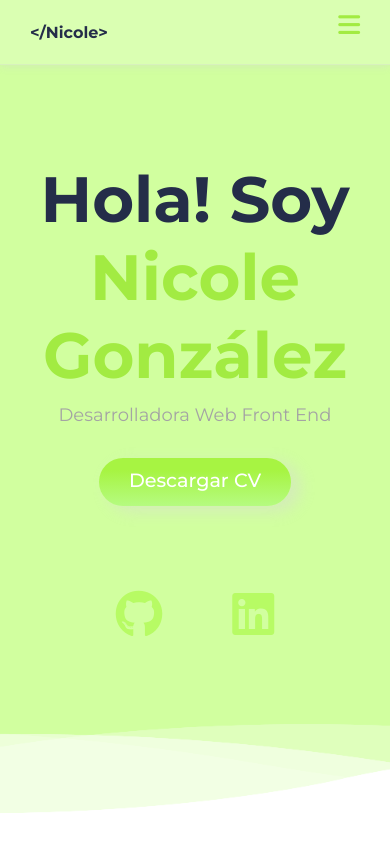
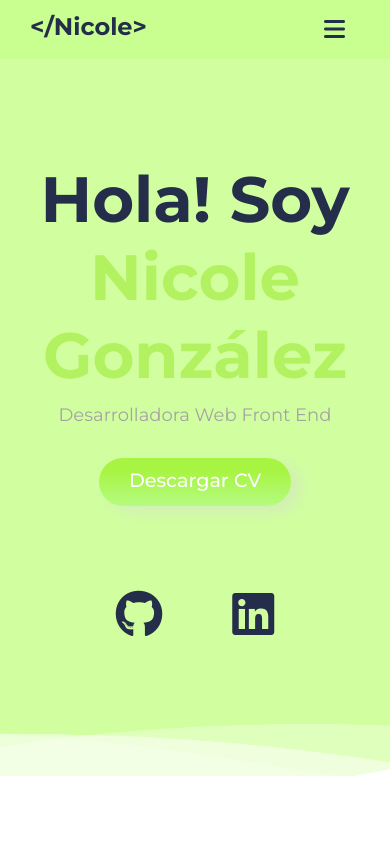
Before and after one commit to YesicaGonzalezN/portafolio, a React (Create React App) app: page / in a window 390 px wide. Shown: the top 844 px of the page. Built offline with nearby package versions, Linux system fonts and the light colour scheme.

Commit message:
git add .

```diff
--- a/public/index.html
+++ b/public/index.html
@@ -17,8 +17,10 @@
       padding: 0;
       box-sizing: border-box;
     }
+    html {
+      scroll-behavior: smooth;
+    }
     body {
-      margin: 0;
       font-family: 'Montserrat', sans-serif;
     }
   </style>
@@ -28,7 +30,14 @@
 <body>
   <noscript>You need to enable JavaScript to run this app.</noscript>
   <div id="root"></div>
-
+  <script src="https://code.jquery.com/jquery-3.6.0.min.js"></script>
+  <script>
+    $(document).ready(function(){
+    $(".mobile-nav i").click(function(){
+        $(".site-nav-menu").toggleClass("mobile-menu");
+    })
+})
+  </script>
 </body>
 
 </html>
--- a/src/App.css
+++ b/src/App.css
@@ -1,7 +1,7 @@
 :root
 {
-  --green: #b7fb64;
-    --green-dark : #a2eb42;
+  --green: #c6ff80;
+    --green-dark : #b2f15f;
     --black : #242D49;
     --gray : #a4a4a4;
     --blueCard : #DDF8FE;
--- a/src/Components/About/About.css
+++ b/src/Components/About/About.css
@@ -4,7 +4,7 @@
 
 .title {
     text-align: center;
-    padding-top: 50px;
+    margin-top: 3rem;
 }
 
 
@@ -79,6 +79,7 @@
     color: var(--black);
     line-height: 1.6rem;
     font-size: 1.1rem;
+
 }
 
 @media screen and (max-width: 1240px){
@@ -101,19 +102,25 @@
     .about-card small,
     .about-card i {
         font-size: 16px;
-
     }
     .about-bg-card {
         width: 200px;
     }
+    .title h3 {
+        margin-bottom: 1rem;
+    }
 }
 
 @media screen and (max-width: 540px){
-    .about-container {
+    .about-content {
         margin: 0;
     }
     .about-cards {
         grid-template-columns: 1fr;
         gap: 4rem;
     }
+    .about-text {
+        margin: 2rem 0;
+        padding: 0;
+    }
 }
--- a/src/Components/About/About.jsx
+++ b/src/Components/About/About.jsx
@@ -5,8 +5,7 @@ const About = () => {
   return (
     <div id="about">
         <div className="title">
-        <h3>¡Conoceme!</h3>
-        <h2>Sobre Mi</h2>
+            <h2>Sobre Mi</h2>
         </div>
 
         <div className="container about-container">
--- a/src/Components/Main/Main.css
+++ b/src/Components/Main/Main.css
@@ -1,7 +1,10 @@
 #main {
     display: flex;
-    height: 100vh;
+    width: 100%;
+    height: 92vh;
     background: #d1ff9f;
+    margin-left: auto;
+    margin-right: auto;
 
 }
 
@@ -68,7 +71,8 @@
 
 .main-icons>a>i {
     margin: 0 35px;
-    color: var(--green);
+    color: var(--black);
+    transition: .4s;
 }
 
 .main-icons>a>i:hover {
--- a/src/Components/Nav/Nav.css
+++ b/src/Components/Nav/Nav.css
@@ -1,131 +1,108 @@
-.nav-container {
+.header-area {
+    background: #c9ff90;
     width: 100%;
-    height: 8vh;
-    display: flex;
-    justify-content: space-between;
+    padding: 0 30px;
+    z-index: 9;
     position: fixed;
-    top: 0;
-    z-index: 9;
-    background: #daffb2;
-    border-bottom: 1px solid rgba(211, 211, 211, 0.322);
-    box-shadow: 0 1px 8px 0 rgba(211, 210, 210, 0.45);
+    border-bottom: #909090ad;
 }
 
-.nav-left {
-    flex: 1;
-    align-items: center;
-    display: flex;
-    gap: 2rem;
-    padding-left: 30px;
+.header-container {
+    width: 100%;
+    margin: auto;
+    display: table;
 }
 
-.nav-name {
-    font-size: 1.3rem;
+.site-logo {
+    float: left;
+    padding: 12px 0;
+    font-size: 1.5rem;
     font-weight: bold;
+    color: var(--black);
 }
 
-.nav-right {
-    display: flex;
-    flex: 1;
-    justify-content: center;
-    font-weight: 500;
-}
-
-.nav-list {
-    flex: 10;
-    padding: 17px 0;
-}
-
-.nav-list>ul {
-    display: flex;
-    gap: 2rem;
-    margin-right: 4rem;
-}
-
-.nav-list ul li a {
-    color: var(--black);
-    text-decoration: none;
-    width: 100px;
-}
-
-.nav-list>ul >li> a:hover {
-    cursor: pointer;
-    color: var(--green-dark);
-}
-
-.nav-button {
-    flex: 2;
-    margin: 10px 7px;
-}
-
-.btn-menu {
-    margin-right: 30px;
-    margin-top: 13px;
-    font-size: 25px;
-    color: var(--green-dark);
-    cursor: pointer;
+.mobile-nav {
     display: none;
 }
 
-ul.show {
-    top: 65px;
+.site-nav-menu {
+    float: right;
 }
 
-@media screen and (max-width: 1250px){
-    .nav-list ul li {
-        font-size: 15px;
+.primary-menu li {
+    display: inline-block;
+    margin: 20px 5px;
+}
+
+.primary-menu a {
+    color: var(--black);
+    position: relative;
+    text-decoration: none;
+    font-weight: 600;
+    letter-spacing: 1px;
+    padding: 12px 10px;
+    transition: .4s;
+}
+.primary-menu a:hover,
+.primary-menu .active {
+    color:#93e839;
+}
+
+.primary-menu li a:after {
+    content: '';
+    position: absolute;
+    width: 0%;
+    height: 2px;
+    background: #93e839;
+    bottom: 7px;
+    left: 0;
+    transition: all .5s;
+}
+
+.primary-menu li a:hover:after {
+    width: 100%;
+}
+
+.primary-menu li .active:after {
+    width: 100%;
+}
+
+.mobile-nav {
+    float: right;
+    margin: 5px;
+    padding: 10px;
+    font-size: 24px;
+    color: var(--black);
+    outline: none;
+    cursor: pointer;
+}
+
+@media only screen and (max-width: 900px) {
+    .site-nav-menu {
+        float: none;
+        position: absolute;
+        background: #93e839;
+        width: 100%;
+        left: 0;
+        top: 58px;
+        padding: 30px 0px 150px 0px;
+        border-top: 1px solid transparent;
+        clip-path: circle(0% at 100% 0%);
+        transition: all .8s;
+        z-index: 9;
+    }
+    .primary-menu li {
+        display: block;
+        text-align: center;
+        margin: 20px 5px;
+    }
+    .mobile-nav {
+        display: block;
+    }
+    .mobile-menu {
+        clip-path: circle(90% at 100% 0%);
+    }
+    .primary-menu li a:after {
+        display:none;
     }
 }
-
-@media screen and (max-width: 952px) {
-    .nav-name {
-        font-size: 1rem;
-    }
-    .nav-list ul li a {
-        font-size: 15px;
-    }
-}
-@media screen and (max-width: 790px) {
-    .nav-container {
-        height: 65px;
-    }
-    .btn-menu {
-        display: inline-flex;
-    }
-    .menu-items {
-        position: fixed;
-        width: 60%;
-        height: 80vh;
-        background: var(--green-dark);
-        top: -100vh;
-        text-align: center;
-        transition: all .4s;
-        flex-direction: column;
-    }
-    .menu-items li {
-        margin: 50px 0 0 0;
-        line-height: 30px;
-    }
-    .menu-items li:hover {
-        background: none;
-    }
-    .menu-items li a {
-        font-size: 20px;
-        color: var(--black);
-        font-weight: bold;
-    }
-    .menu-items li:hover {
-        color: red;
-        transition: .4s;
-    }
-}
-
-@media screen and (max-width: 858px) and (orientation: landscape) {
-    .menu-items li {
-        margin: 5px 0 0 0;
-    }
-    .menu-items {
-        overflow: scroll;
-        height: calc(100% - 65px);
-    }
-}
--- a/src/Components/Nav/Nav.jsx
+++ b/src/Components/Nav/Nav.jsx
@@ -3,14 +3,17 @@ import "./Nav.css";
 
 const Nav = () => {
   return (
-    <div className="nav-container">
-        <div className="nav-left">
-            <div className="nav-name">&lt;/Nicole&gt;</div>
-        </div>
-        <div className="nav-right">
-            <div className="nav-list">
-                <ul className="menu-items" style={{listStyleType: 'none'}}>
-                    <li><a href="#main">Inicio</a></li>
+    <header className="header-area">
+        <div className="header-container">
+            <div className="site-logo">
+                <span className="nav-name">&lt;/Nicole&gt;</span>
+            </div>
+            <div className="mobile-nav">
+                <i class="fa fa-bars"></i>
+            </div>
+            <div className="site-nav-menu">
+                <ul className="primary-menu" style={{listStyleType: 'none'}}>
+                    <li><a href="#main" className='active'>Inicio</a></li>
                     <li><a href="#about">About</a></li>
                     <li><a href="#projects">Proyectos</a></li>
                     <li><a href="#experience">Experiencia</a></li>
@@ -18,10 +21,7 @@ const Nav = () => {
                 </ul>
             </div>
         </div>
-        <span className="btn-menu">
-            <i class="fa fa-bars"></i>
-        </span>
-    </div>
+    </header>
   )
 }
 
```
